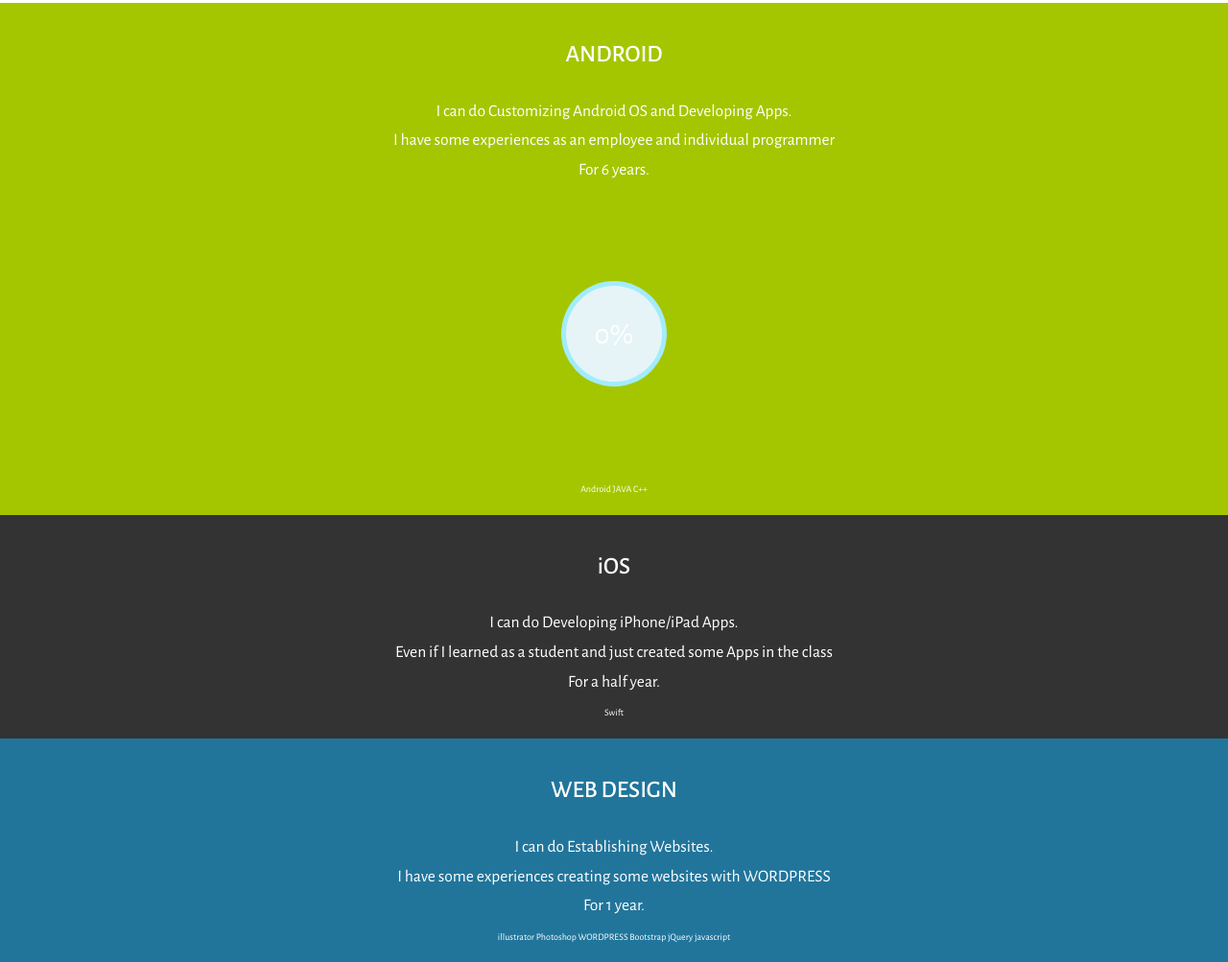
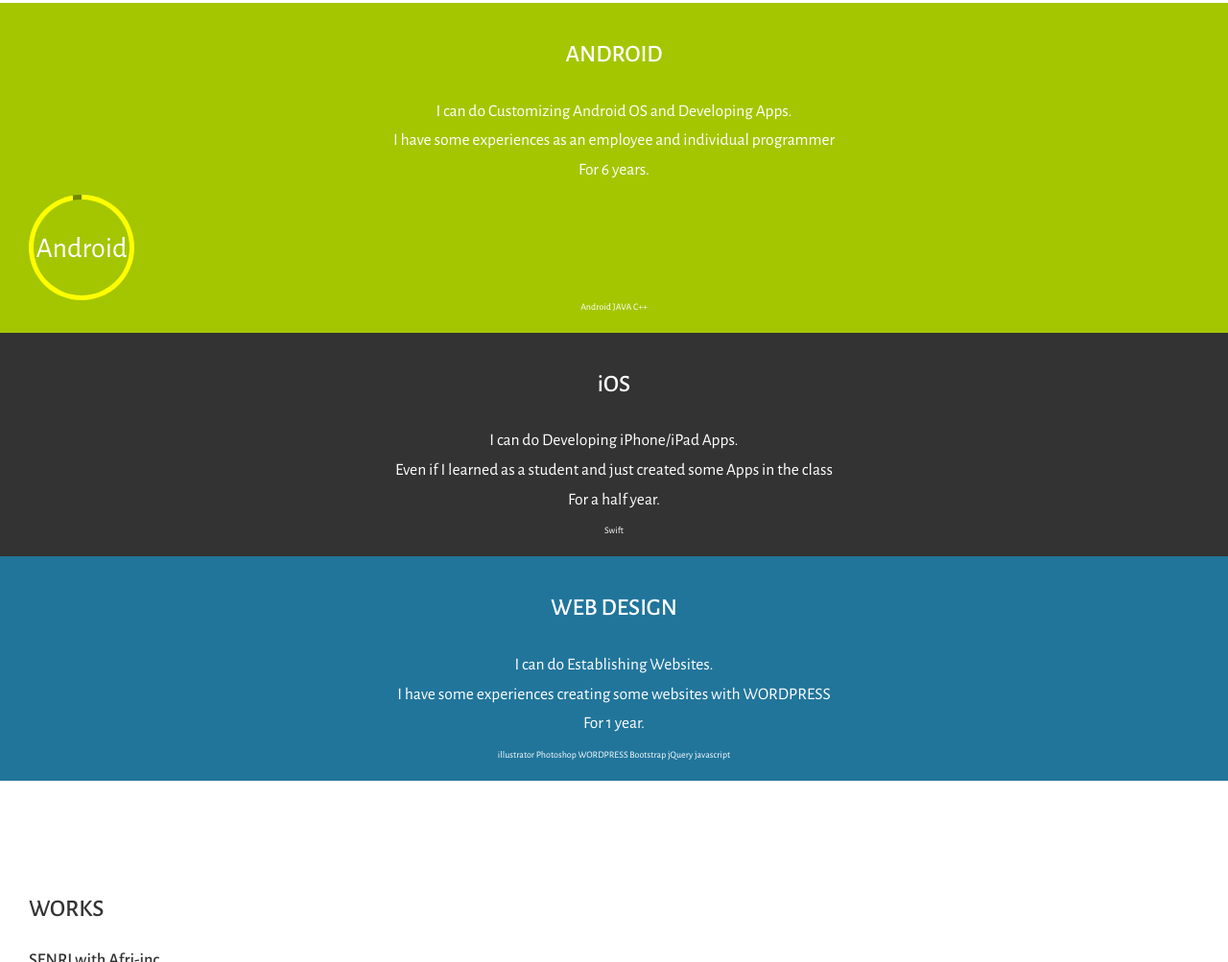
Before and after one commit to HoNKoT/portfolio, a plain HTML site: page webpage/index.html in a window 1280 px wide. Shown: the part 1395-2398 px from the top of the page at 96% size. Drawn offline with nearby package versions, Linux system fonts and the light colour scheme.

Commit message:
fixed circle percentage view. For only first one. #1

```diff
--- a/webpage/index.html
+++ b/webpage/index.html
@@ -92,8 +92,8 @@
     <!-- TODO: cercle percentage css -->
     <div class="container4circle">
         <div id="activeBorder" class="active-border">
-            <div id="circle" class="circle">
-                <span class="prec 270" id="prec">0%</span>
+            <div id="circle" class="circle bgandroid">
+                <span class="prec 350" id="prec">Android</span>
             </div>
         </div>
     </div>
--- a/webpage/myown.js
+++ b/webpage/myown.js
@@ -3,50 +3,116 @@
 
 //ウィンドウサイズ変更時に更新
 window.onresize = window_load;
+var s_androidY, s_iosY, s_webdesignY;
 
 //サイズの表示
 function window_load() {
-  document.getElementById('topimage').style.height
-    = (window.innerHeight - document.getElementById('header').clientHeight) + "px";
-    // console.log(window.innerHeight - document.getElementById('header').clientHeight);
+  	document.getElementById('topimage').style.height
+    		= (window.innerHeight - document.getElementById('header').clientHeight) + "px";
+    // console.log(window.innerHeight - document.getElementById('header').clientHeight
+
+    // update Y position
+	s_androidY = $("#s_android").offset().top;
+	s_iosY = $("#s_ios").offset().top;
+	s_webdesignY = $("#s_webdesign").offset().top;
 }
 
-
+/*See here http://jsfiddle.net/zap4f/1/ */
 var i = 0 , prec;
 var degs = $("#prec").attr("class").split(' ')[1];
 var activeBorder = $("#activeBorder");
+var INCRIMENT_VAL = 2; // define
+var DECRIMENT_VAL = 2; // define
+var INCREMENT = "increment"; // define
+var DECREMENT = "decrement"; // define
+var STATE_STOP = 0;
+var STATE_ANIMATE = 1;
+var STATE_FINISH = 2;
+var SCROLLED_ANDROID = STATE_STOP;
+var SCROLLED_IOS = STATE_STOP;
+var SCROLLED_WEBDESIGN = STATE_STOP;
+var SYNC_ANIMATION = false;
 
-setTimeout(function(){
-    if($("#circle").is(":hover"))
-       loopit("c");
-    else
-       loopit("nc");
-},1);
+$(function() {
+	// like onScroll
+    $(window).scroll(function () {
+    	// return when the animations all finished
+    	if (SCROLLED_ANDROID === STATE_FINISH
+        		&& SCROLLED_IOS === STATE_FINISH
+        		&& SCROLLED_WEBDESIGN === STATE_FINISH) {
+	    	return;
+	    }
 
-function loopit(dir){
-    if (dir == "c")
-        i++
-    else
-        i--;
-    if (i < 0)
-        i = 0;
-    if (i > degs)
-        i = degs;
-    prec = (100*i)/360;
-    $(".prec").html(Math.round(prec)+"%");
 
-    if (i<=180){
-        activeBorder.css('background-image','linear-gradient(' + (90+i) + 'deg, transparent 50%, #A2ECFB 50%),linear-gradient(90deg, #A2ECFB 50%, transparent 50%)');
-    }
-    else{
-        activeBorder.css('background-image','linear-gradient(' + (i-90) + 'deg, transparent 50%, #39B4CC 50%),linear-gradient(90deg, #A2ECFB 50%, transparent 50%)');
-    }
+    	// scrollBottom > s_xxxxxY
+        if (SCROLLED_ANDROID === STATE_STOP &&
+        		(($(this).scrollTop() + $(this).height())
+        		 > s_androidY)) {
+        	console.log("SCROLLED_ANDROID start animation");
+			SCROLLED_ANDROID = STATE_ANIMATE;
+        }
+        if (SCROLLED_IOS === STATE_STOP &&
+        		(($(this).scrollTop() + $(this).height())
+        		 > s_iosY)) {
+        	console.log("SCROLLED_IOS start animation");
+        	SCROLLED_IOS = STATE_ANIMATE;
+        }
+        if (SCROLLED_WEBDESIGN === STATE_STOP &&
+        		(($(this).scrollTop() + $(this).height())
+        		 > s_webdesignY)) {
+        	console.log("SCROLLED_WEBDESIGN start animation");
+        	SCROLLED_WEBDESIGN = STATE_ANIMATE;
+        }
 
-    setTimeout(function(){
-        if($("#circle").is(":hover"))
-            loopit("c");
-        else
-           loopit("nc");
-    },1);
+        if (SCROLLED_ANDROID === STATE_ANIMATE
+        		|| SCROLLED_IOS === STATE_ANIMATE
+        		|| SCROLLED_WEBDESIGN === STATE_ANIMATE) {
+	    	if (!SYNC_ANIMATION) {
+	    		SYNC_ANIMATION = true;
+	    		window.setTimeout("animate(INCREMENT)", 1);
+	    	}
+	    }
+    });
+});
+var stopper = 0;
+function animate(dir){
 
+	if (SCROLLED_ANDROID === STATE_ANIMATE) {
+		stopper++;
+	    if (dir === INCREMENT) {
+	    	i += INCRIMENT_VAL;
+	    	if (i > degs) i = degs;
+	    } else {
+	    	i -= DECRIMENT_VAL;
+	    	if (i < 0) i = 0;
+	    }
+
+	    prec = (100 * i) / 360;
+	    // $(".prec").html(Math.round(prec)+"%");
+
+	    if (i <= 180) {
+	        activeBorder.css(
+	        	'background-image',
+	        	'linear-gradient(' + (90+i) + 'deg, transparent 50%, #6d8701 50%),linear-gradient(90deg, #6d8701 50%, transparent 50%)');
+	    } else{
+	        activeBorder.css('background-image','linear-gradient(' + (i-90) + 'deg, transparent 50%, #ffff00 50%),linear-gradient(90deg, #6d8701 50%, transparent 50%)');
+	    }
+
+	    console.log(stopper +":"+i);
+
+	    if (i >= degs) {
+			SCROLLED_ANDROID = STATE_FINISH;
+	    }
+	}
+
+
+	if (SCROLLED_ANDROID === STATE_ANIMATE) {
+    		// || SCROLLED_IOS === STATE_ANIMATE
+    		// || SCROLLED_WEBDESIGN === STATE_ANIMATE) {
+	    window.setTimeout("animate(INCREMENT)", 1);
+	} else {
+		SYNC_ANIMATION = false;
+	}
+
+    // setTimeout(loopit(INCREMENT), 1);
 }
--- a/webpage/style.css
+++ b/webpage/style.css
@@ -7,6 +7,9 @@
 /* colors
 android   : a4c600
 webdesign : 21759b
+
+                         light /  dark
+android circle border : ffff00 / 6d8701;
 */
 
 .fontandroid {
@@ -172,10 +175,11 @@
 	padding-bottom: 20px;
 }
 
+/*See here http://jsfiddle.net/zap4f/1/ */
 .container4circle{
     width: 110px;
-    height: 110px;
-    margin: 100px auto;
+    height: 110px;/*
+    margin: 100px auto;*/
 }
 .prec{
     top: 30px;
@@ -191,7 +195,7 @@
     width: 100px;
     height: 100px;
     border-radius: 100%;
-    background-color: #E6F4F7;
+    /*background-color: #E6F4F7;*/
 }
 
 .active-border{
@@ -201,10 +205,15 @@
     height: 110px;
     border-radius: 100%;
 
-    background-color:#39B4CC;
+/*    background-color:#39B4CC;
     background-image:
         linear-gradient(91deg, transparent 50%, #A2ECFB 50%),
-        linear-gradient(90deg, #A2ECFB 50%, transparent 50%);
+        linear-gradient(90deg, #A2ECFB 50%, transparent 50%);*/
+
+    background-color:#ffff00;
+    background-image:
+        linear-gradient(91deg, transparent 50%, #6d8701 50%),
+        linear-gradient(90deg, #6d8701 50%, transparent 50%);
 
 }
 
```
